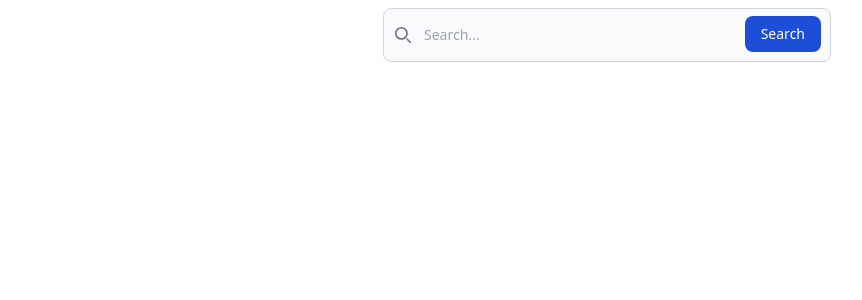
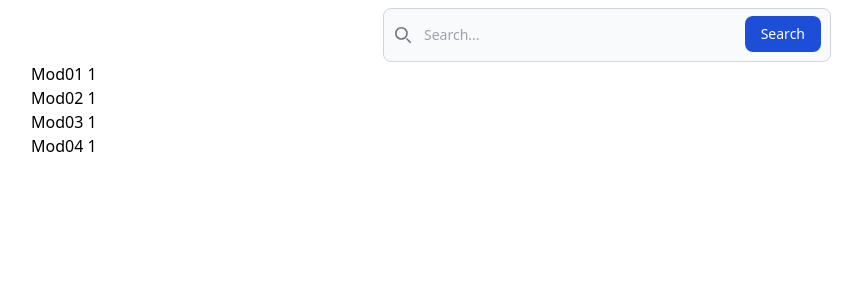
Before and after one commit to kojiwoji/Once-Human-Wiki, a Jekyll site: the page built from index.html, in a window 1280 px wide. Shown: the top 300 px of the page, without its empty margins (33-895 px from the left). Built offline with Jekyll 4.4.1, drawn with Linux system fonts in a browser that asks for light colours; nearby versions of some CDN libraries.

Commit message:
Update index.html

```diff
--- a/index.html
+++ b/index.html
@@ -14,3 +14,13 @@ layout: default
         <button type="submit" class="text-white absolute end-2.5 bottom-2.5 bg-blue-700 hover:bg-blue-800 focus:ring-4 focus:outline-none focus:ring-blue-300 font-medium rounded-lg text-sm px-4 py-2 dark:bg-blue-600 dark:hover:bg-blue-700 dark:focus:ring-blue-800">Search</button>
     </div>
 </form>
+
+<ul>
+{% for mods_hash in site.data.mods %}
+{% assign mods = mods_hash[1] %}
+  <li>
+    {{ mods.Name }}
+    {{ mods.Tier }}
+  </li>
+{% endfor %}
+</ul>
```
